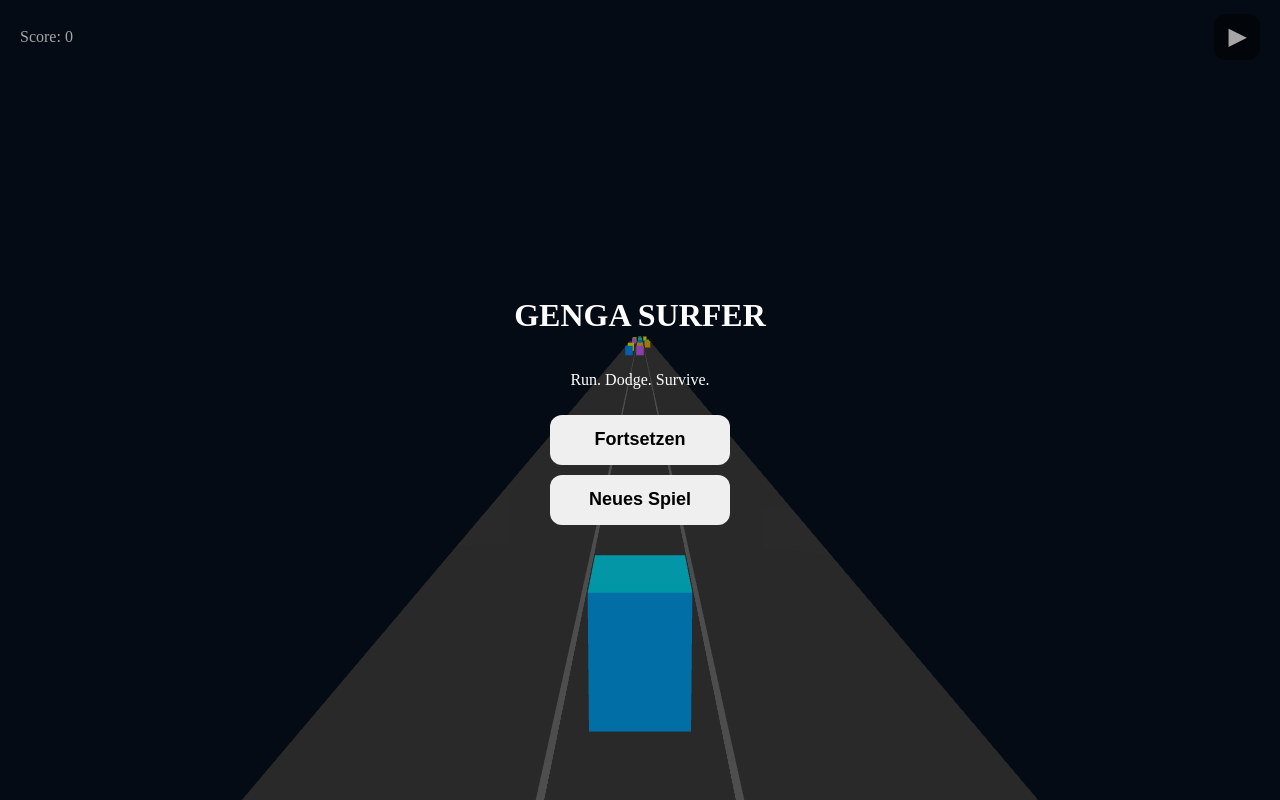
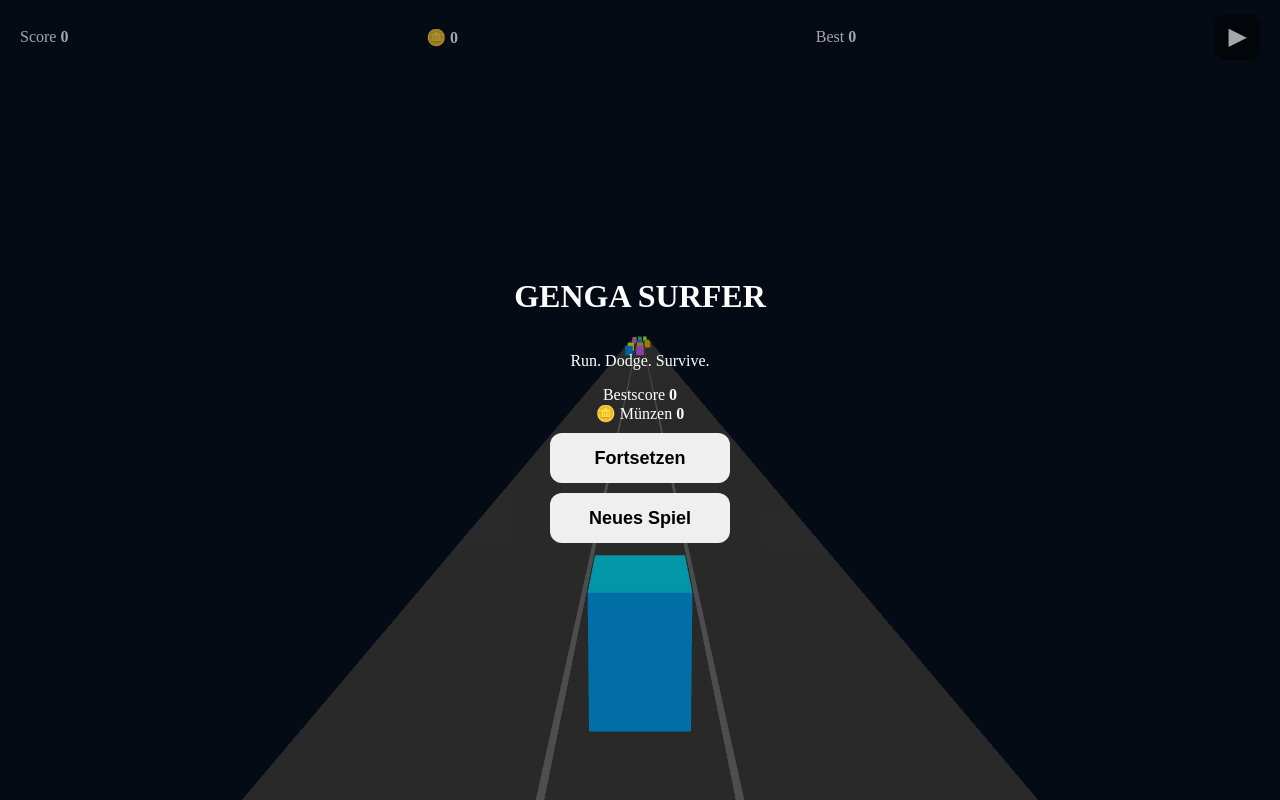
Before and after one commit to GENGAOG1/GENGA-Surfers, a Flask app: page /game in a window 1280 px wide. Run offline with Flask 3, Linux system fonts and the light colour scheme.

Commit message:
Update game.html

```diff
--- a/templates/game.html
+++ b/templates/game.html
@@ -2,7 +2,6 @@
 <html lang="de">
 
 <head>
-
     <meta charset="UTF-8">
 
     <meta
@@ -16,46 +15,31 @@
         rel="stylesheet"
         href="{{ url_for('static', filename='css/game.css') }}"
     >
-
 </head>
-
 
 <body>
 
-
     <main id="game">
-
-
-        <!-- =====================================
-             3D SPIEL
-        ====================================== -->
 
         <div id="gameCanvas"></div>
 
-
-
-        <!-- =====================================
-             GAME HEADER
-        ====================================== -->
-
+        <!-- HUD -->
         <div class="game-header">
 
-
-            <!-- SCORE -->
-
-            <div class="score">
-
-                Score:
-
-                <span id="score">
-                    0
-                </span>
-
+            <div class="hud-box">
+                <span>Score</span>
+                <strong id="score">0</strong>
             </div>
 
+            <div class="hud-box coin-hud">
+                <span>🪙</span>
+                <strong id="coins">0</strong>
+            </div>
 
-
-            <!-- PAUSE BUTTON -->
+            <div class="hud-box">
+                <span>Best</span>
+                <strong id="highscore">0</strong>
+            </div>
 
             <button
                 id="pauseButton"
@@ -65,34 +49,32 @@
                 ⏸
             </button>
 
-
         </div>
 
 
-
-        <!-- =====================================
-             START SCREEN
-        ====================================== -->
-
+        <!-- START -->
         <div
             id="startScreen"
             class="game-screen"
         >
 
-            <h1>
-                GENGA SURFER
-            </h1>
+            <h1>GENGA SURFER</h1>
 
+            <p>Run. Dodge. Survive.</p>
 
-            <p>
-                Run. Dodge. Survive.
-            </p>
+            <div class="start-stats">
 
+                <div>
+                    <span>Bestscore</span>
+                    <strong id="startHighscore">0</strong>
+                </div>
 
-            <!--
-                Dieser Button wird nur angezeigt,
-                wenn ein gespeicherter Lauf existiert.
-            -->
+                <div>
+                    <span>🪙 Münzen</span>
+                    <strong id="startCoins">0</strong>
+                </div>
+
+            </div>
 
             <button
                 id="continueButton"
@@ -102,11 +84,6 @@
                 Fortsetzen
             </button>
 
-
-            <!--
-                Startet einen komplett neuen Lauf.
-            -->
-
             <button
                 id="startButton"
                 type="button"
@@ -114,29 +91,18 @@
                 Neues Spiel
             </button>
 
-
         </div>
 
 
-
-        <!-- =====================================
-             PAUSE SCREEN
-        ====================================== -->
-
+        <!-- PAUSE -->
         <div
             id="pauseScreen"
             class="game-screen hidden"
         >
 
-            <h1>
-                PAUSE
-            </h1>
+            <h1>PAUSE</h1>
 
-
-            <p>
-                Dein Spiel wurde gespeichert.
-            </p>
-
+            <p>Dein Spiel wurde gespeichert.</p>
 
             <button
                 id="resumeButton"
@@ -145,35 +111,30 @@
                 Fortsetzen
             </button>
 
-
         </div>
 
 
-
-        <!-- =====================================
-             GAME OVER SCREEN
-        ====================================== -->
-
+        <!-- GAME OVER -->
         <div
             id="gameOverScreen"
             class="game-screen hidden"
         >
 
-            <h1>
-                GAME OVER
-            </h1>
-
+            <h1>GAME OVER</h1>
 
             <p>
-
                 Score:
-
-                <span id="finalScore">
-                    0
-                </span>
-
+                <span id="finalScore">0</span>
             </p>
 
+            <p>
+                🪙 Münzen:
+                <span id="finalCoins">0</span>
+            </p>
+
+            <p id="newHighscoreText" class="new-highscore hidden">
+                🏆 NEUER HIGHSCORE!
+            </p>
 
             <button
                 id="restartButton"
@@ -182,53 +143,29 @@
                 Neues Spiel
             </button>
 
-
         </div>
-
 
     </main>
 
 
-
-    <!-- =====================================
-         THREE.JS
-    ====================================== -->
-
+    <!-- THREE.JS -->
     <script
         src="https://cdn.jsdelivr.net/npm/three@0.128.0/build/three.min.js"
     ></script>
 
 
-
-    <!-- =====================================
-         GAME 3D
-    ====================================== -->
-
+    <!-- GAME -->
     <script
         src="{{ url_for('static', filename='js/game3d.js') }}"
     ></script>
-
-
-
-    <!-- =====================================
-         GAME CONTROLLER
-    ====================================== -->
 
     <script
         src="{{ url_for('static', filename='js/game.js') }}"
     ></script>
 
-
-
-    <!-- =====================================
-         CONTROLS / SWIPE
-    ====================================== -->
-
     <script
         src="{{ url_for('static', filename='js/controls.js') }}"
     ></script>
 
-
 </body>
-
 </html>
```
